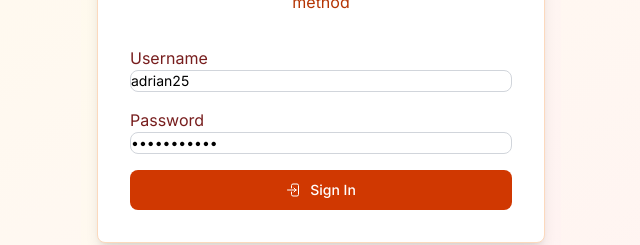
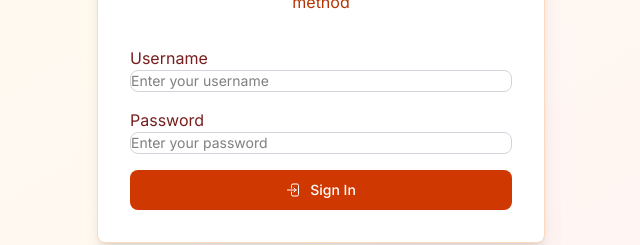
Before and after one commit to aeromori/manage-it-app, a Next.js app: page /login in a window 1280 px wide. Shown: the part 344-589 px from the top of the page, without its empty margins (319-959 px from the left). Built offline with nearby package versions, Linux system fonts and the light colour scheme; no server answers.

Commit message:
cleared login state

```diff
--- a/app/components/Login/loginForm.tsx
+++ b/app/components/Login/loginForm.tsx
@@ -28,8 +28,8 @@ const LoginForm = () => {
     const error = useSelector((state: RootState) => state.auth.error);
 
     //  states
-    const [username, setUsername] = useState("adrian25");
-    const [password, setPassword] = useState("ryuzakiL-25");
+    const [username, setUsername] = useState("");
+    const [password, setPassword] = useState("");
 
     const handleLogin = async (e: React.FormEvent) => {
         e.preventDefault();
```
